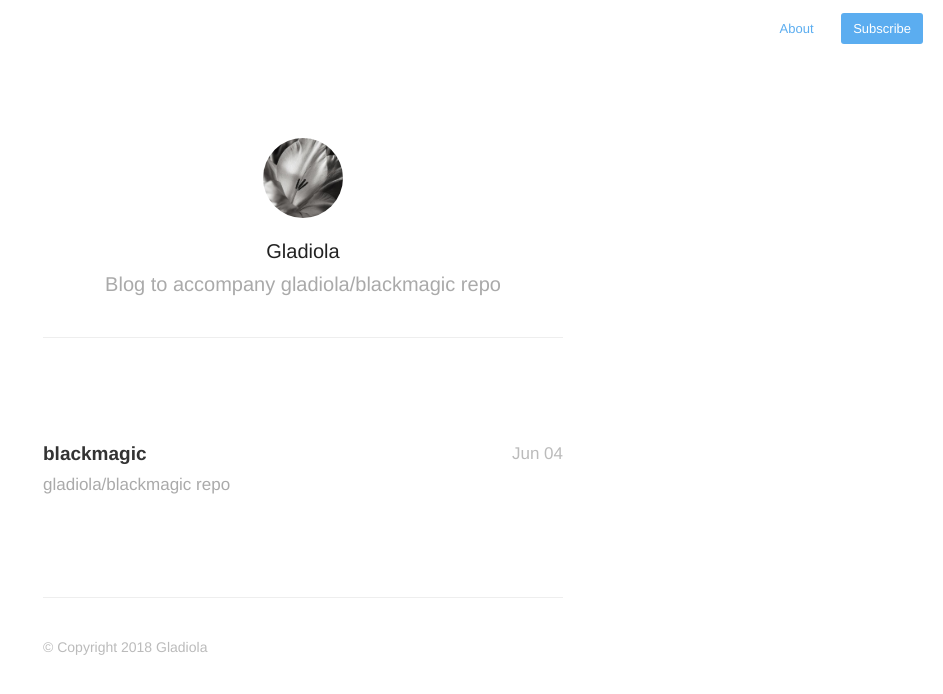
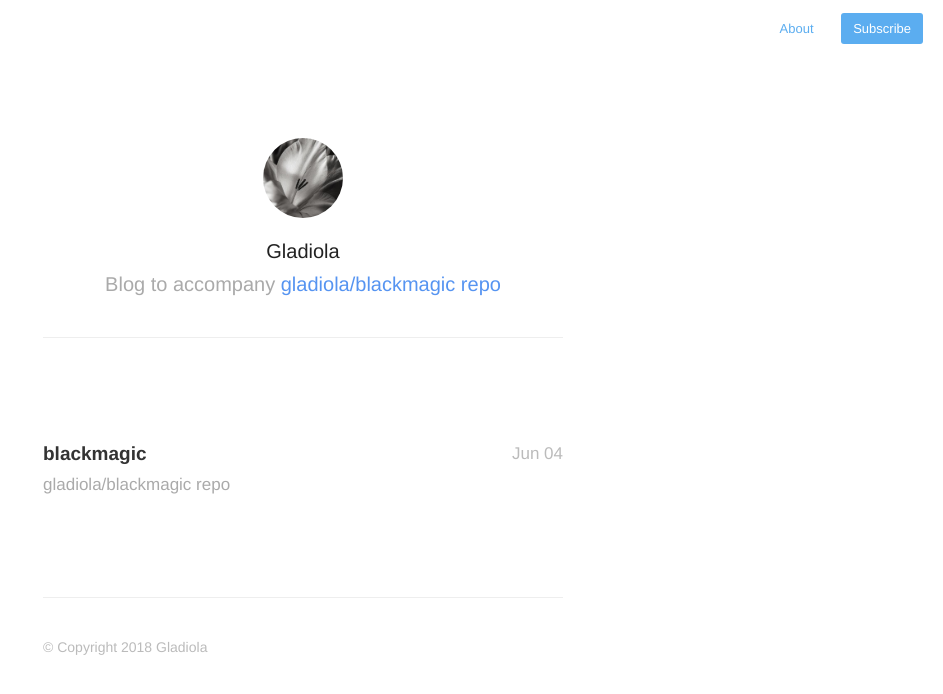
Before and after one commit to gladiola/blog, a Jekyll site: the page built from index.html, in a window 1280 px wide. Shown: the top 694 px of the page, without its empty margins (337-1280 px from the left). Built offline with Jekyll 4.4.1, drawn with Linux system fonts in a browser that asks for light colours; nearby versions of some CDN libraries; the list of posts is cut into pages by our own code; part of the change alters nothing that is shown.

```diff
--- a/_config.yml
+++ b/_config.yml
@@ -1,5 +1,5 @@
 name: Gladiola Black Magic
-description: Blog to accompany gladiola/blackmagic repo
+description: Blog to accompany <a href="https://github.com/gladiola/blackmagic">gladiola/blackmagic repo</a>
 meta_description: "Web development blog to accompany gladiola/blackmagic repo"
 
 aboutPage: true
```
